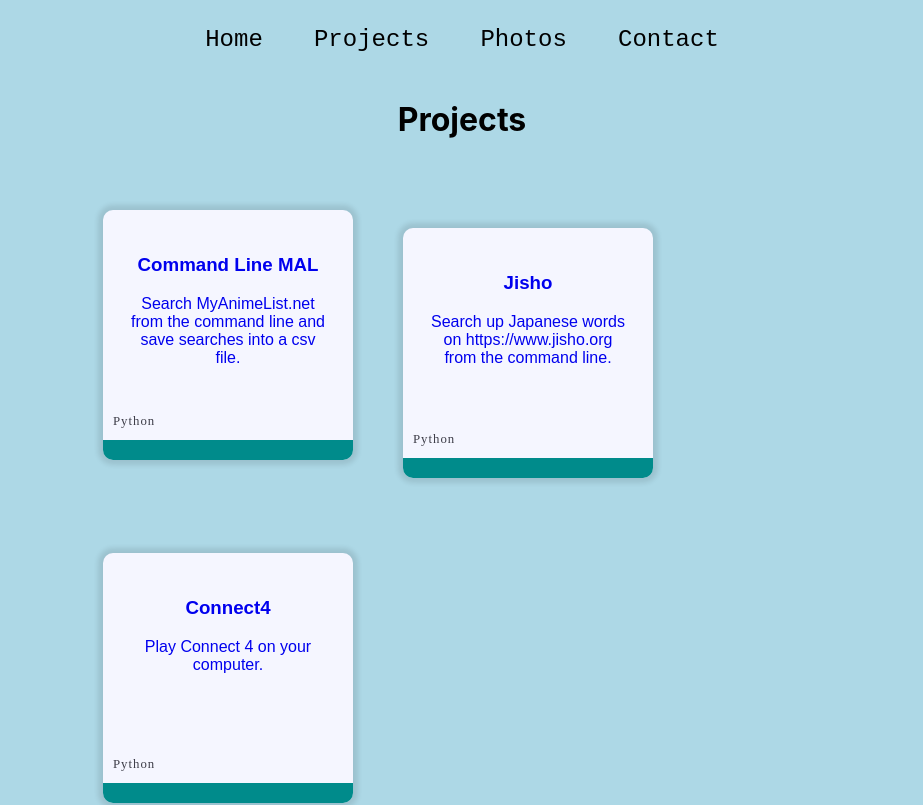
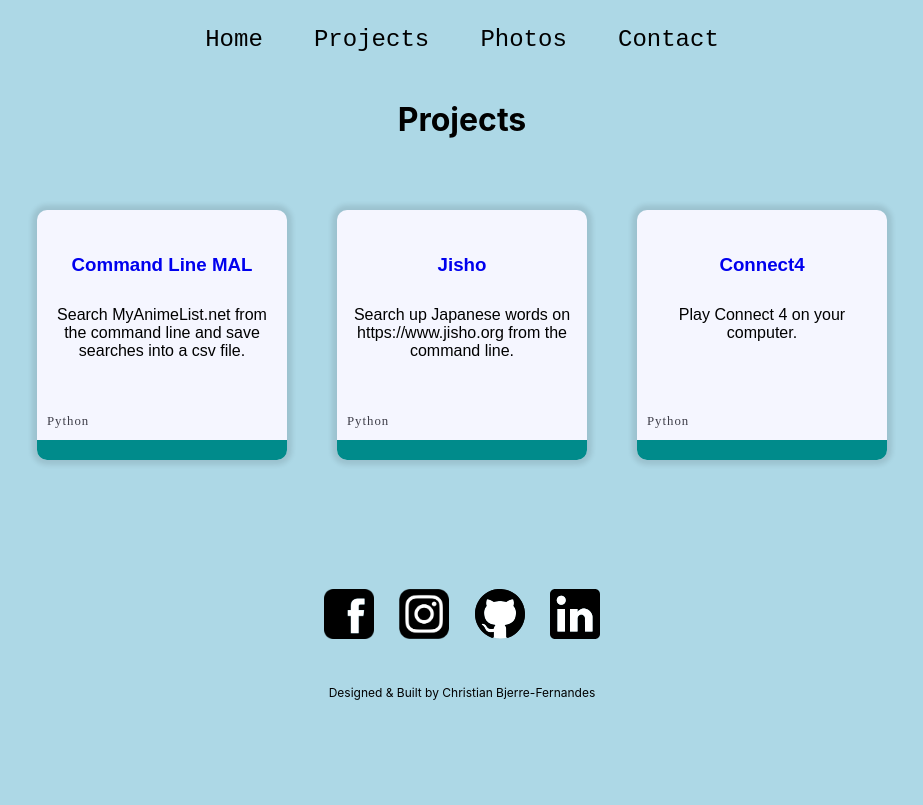
Before and after one commit to chrisfernandes18/my-app, a React (Create React App) app: page /projects in a window 1280 px wide. Shown: the top 805 px of the page, without its empty margins (178-1101 px from the left). Built offline with nearby package versions, Linux system fonts and the light colour scheme.

Commit message:
added project and did some edits to css

```diff
--- a/src/App.css
+++ b/src/App.css
@@ -37,6 +37,20 @@
   to {
     transform: rotate(360deg);
   }
+}
+
+body {
+  background-color: lightblue;
+}
+
+.photos h2 {
+  text-align: left;
+  padding: 0 2vw;
+}
+
+.photos h3 {
+  text-align: left;
+  padding: 0 3vw;
 }
 
 .item {
@@ -156,16 +170,19 @@
 }
 
 .project-cards-container {
-  display: block;
-  text-align: left;
-  margin-left: 20VW;
+  display: inline-block;
+  text-align: center;
+  margin-left: 10VW;
   margin-right: 10VW;
   margin-bottom: 10VH;
+}
+.project-cards-container a {
+  text-decoration: none;
 }
 
 .card-container {
   position: relative;
-  display: inline-block;
+  display: inline-grid;
   background-color: #f5f6ff;
   border-radius: 10px;
   box-shadow: 0 0 5px 5px rgba(0,0,0,.1);
@@ -180,6 +197,18 @@
   z-index: 0;
 }
 
+.card-container p {
+  position: absolute;
+  top: 80px;
+  left: 0;
+  margin-left: 15px;
+  margin-right: 15px;
+  color: #000;
+}
+
+.card-container h3 {
+  text-align: center;
+}
 .card-container hl {
   font-family: Source Code Pro;
   color: #3e3e49;
@@ -194,12 +223,6 @@
 
 .tech-container {
   text-align: left;
-}
-
-
-.card-container h3 {
-  padding: 0;
-  text-align: center;
 }
 
 
@@ -231,16 +254,3 @@
 .project-cards-container a:visited {
   color: black;
 }
-body {
-  background-color: lightblue;
-}
-
-h2 {
-  text-align: left;
-  padding: 0 2vw;
-}
-
-h3 {
-  text-align: left;
-  padding: 0 3vw;
-}
--- a/src/Photos.js
+++ b/src/Photos.js
@@ -3,7 +3,7 @@
 
 function Photos(props) {
   return (
-    <div>
+    <div className="photos">
       <h1>Photos</h1>
       <h2>Costa Rica</h2>
       <h3>July 2019</h3>
```
